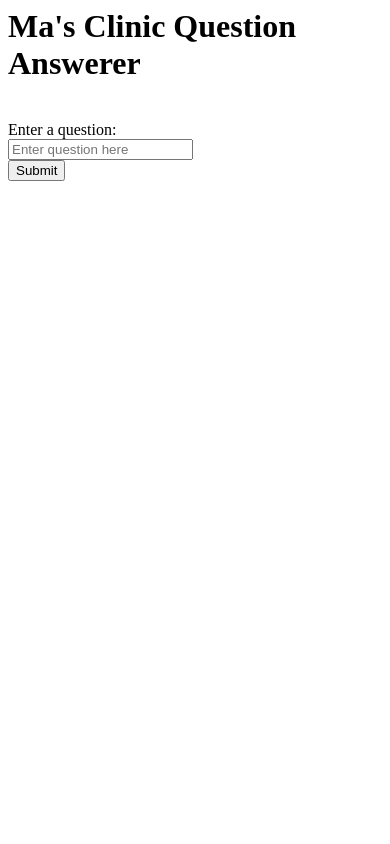
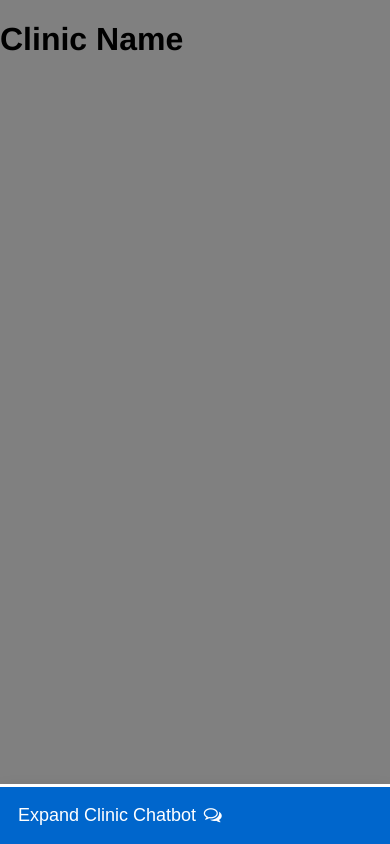
Before and after one commit to xckev/ClinicQuestionWidgetPublic, a plain HTML site: page index.html in a window 390 px wide. Drawn offline with nearby package versions, Linux system fonts and the light colour scheme.

Commit message:
example chatbot ui

```diff
--- a/answerGetter.js
+++ b/AcuperfectWidget/answerGetter.js
@@ -1,6 +1,6 @@
-let questionForm = document.getElementById("questionForm");
+let submitBtn = document.getElementById("qa-submit");
 
-questionForm.addEventListener("submit", (e) => {
+submitBtn.addEventListener("click", (e) => {
   e.preventDefault();
 
   let question = document.getElementById("question-input");
@@ -12,7 +12,8 @@ questionForm.addEventListener("submit", (e) => {
     let output = document.createElement("p");
 
     output.textContent = "<QUESTION ANSWER>";
-    document.body.appendChild(output);
+    document.getElementById('qa-container').appendChild(output);
     question = "";
+    return false;
   }
 });
--- a/index.html
+++ b/index.html
@@ -1,20 +1,63 @@
+<!DOCTYPE html>
 <html lang="en">
+
 <head>
   <meta charset="UTF8">
+  <meta http-equiv="X-UA-Compatible" content="IE=edge">
+  <meta name="viewport" content="width=device-width, initial-scale=1.0">
   <title>Ma's Clinic Question Answerer</title>
-  <link rel="stylesheet" href="styles.css">
+  <link rel="stylesheet" href="static/css/chat.css">
+  <link rel="stylesheet" href="static/css/home.css">
+  <link rel="stylesheet" href="https://cdnjs.cloudflare.com/ajax/libs/font-awesome/4.7.0/css/font-awesome.min.css">
+
 </head>
+
 <body>
-  <h1>Ma's Clinic Question Answerer</h1><br>
-  <div>
-    <form action="", id="questionForm">
-      <label for="question-input">Enter a question:</label><br>
-      <input type="text" id="question-input" name="question-input" placeholder="Enter question here"><br>
-      <input type="submit" value="Submit">
-    </form>
+  <h1>Clinic Name</h1>
+  <!-- CHAT BAR BLOCK -->
+  <div class="chat-bar-collapsible">
+    <button id="chat-button" type="button" class="collapsible">Expand Clinic Chatbot
+      <i style="color: #fff;" class="fa fa-fw fa-comments-o"></i>
+    </button>
 
-    <script src="answerGetter.js"></script>
+
+    <div class="content">
+      <div class="full-chat-block">
+        <!-- Message Container -->
+        <div class="outer-container">
+          <div class="chat-container">
+            <!-- Messages -->
+            <div id="chatbox">
+              <p id="botStarterMessage" class="botText"><span>Loading...</span></p>
+            </div>
+
+            <!-- User input box -->
+            <div class="chat-bar-input-block">
+              <div id="userInput">
+                <input id="textInput" class="input-box" type="text" name="msg" placeholder="Enter message here">
+                <p></p>
+              </div>
+
+              <div class="chat-bar-icons">
+                <i id="chat-icon" style="color: #333;" class="fa fa-fw fa-send" onclick="sendButton()"></i>
+              </div>
+            </div>
+
+            <div id="chat-bar-bottom">
+              <p></p>
+            </div>
+
+          </div>
+        </div>
+
+      </div>
+    </div>
 
   </div>
+
 </body>
+<script src="https://ajax.googleapis.com/ajax/libs/jquery/3.4.1/jquery.min.js"></script>
+<script src="static/scripts/responses.js"></script>
+<script src="static/scripts/chat.js"></script>
+
 </html>
--- /dev/null
+++ b/static/css/chat.css
@@ -0,0 +1,171 @@
+.chat-bar-collapsible {
+  position: fixed;
+  bottom: 0;
+  right: 50px;
+  box-shadow: 0 8px 16px 0 rgba(0, 0, 0, 0.2);
+}
+
+.collapsible {
+  background-color: #06c;
+  color: white;
+  cursor: pointer;
+  padding: 18px;
+  width: 350px;
+  text-align: left;
+  outline: none;
+  font-size: 18px;
+
+  border-radius: 20px 20px 0px 0px;
+  border: 3px solid white;
+  border-bottom: none;
+}
+
+.content {
+  max-height: 0;
+  overflow: hidden;
+  transition: max-height 0.2s ease-out;
+  background-color: #f1f1f1;
+}
+
+.full-chat-block {
+  width: 350px;
+  background: white;
+  text-align: center;
+  overflow: auto;
+  scrollbar-width: none;
+  height: max-content;
+  transition: max-height 0.2s ease-out;
+}
+
+.outer-container {
+  min-height: 500px;
+  bottom: 0%;
+  position: relative;
+}
+
+.chat-container {
+  max-height: 500px;
+  width: 100%;
+  position: absolute;
+  bottom: 0;
+  left: 0;
+  scroll-behavior: smooth;
+  hyphens: auto;
+}
+
+.chat-container::-webkit-scrollbar {
+  display: none;
+}
+
+.chat-bar-input-block {
+  display: flex;
+  float: left;
+  box-sizing: border-box;
+  justify-content: space-between;
+  width: 100%;
+  align-items: center;
+  background-color: rgb(235, 235, 235);
+  /*border-radius: 10px 10px 0px 0px;*/
+  padding: 10px 0px 10px 10px;
+}
+
+.chat-bar-icons {
+  display: flex;
+  justify-content: space-evenly;
+  box-sizing: border-box;
+  width: 25%;
+  float: right;
+  font-size: 20px;
+}
+
+#chat-icon:hover {
+  opacity: .75;
+}
+
+#userInput {
+  width: 110%;
+}
+
+.input-box {
+  float: left;
+  border: none;
+  box-sizing: border-box;
+  width: 100%;
+  border-radius: 10px;
+  padding: 10px;
+  font-size: 16px;
+  color: #000;
+  background-color: white;
+  outline: none
+}
+
+.userText {
+  color: white;
+  font-family: Helvetica;
+  font-size: 16px;
+  font-weight: normal;
+  text-align: right;
+  clear: both;
+}
+
+.userText span {
+  line-height: 1.5em;
+  display: inline-block;
+  background: #2294fb;
+  padding: 10px;
+  border-radius: 10px;
+  border-bottom-right-radius: 0px;
+  max-width: 80%;
+  margin-right: 10px;
+  animation: floatup .5s forwards
+}
+
+.botText {
+  color: #000;
+  font-family: Helvetica;
+  font-weight: normal;
+  font-size: 16px;
+  text-align: left;
+}
+
+.botText span {
+  line-height: 1.5em;
+  display: inline-block;
+  background: #e0e0e0;
+  padding: 10px;
+  border-radius: 10px;
+  border-bottom-left-radius: 0px;
+  max-width: 80%;
+  margin-left: 10px;
+  animation: floatup .5s forwards
+}
+
+@keyframes floatup {
+  from {
+      transform: translateY(14px);
+      opacity: .0;
+  }
+  to {
+      transform: translateY(0px);
+      opacity: 1;
+  }
+}
+
+@media screen and (max-width:600px) {
+  .full-chat-block {
+      width: 100%;
+      border-radius: 0px;
+  }
+  .chat-bar-collapsible {
+      position: fixed;
+      bottom: 0;
+      right: 0;
+      width: 100%;
+  }
+  .collapsible {
+      width: 100%;
+      border: 0px;
+      border-top: 3px solid white;
+      border-radius: 0px;
+  }
+}
--- /dev/null
+++ b/static/css/home.css
@@ -0,0 +1,9 @@
+html {
+  scroll-behavior: smooth;
+  font-family: Helvetica, sans-serif, Arial;
+}
+
+body {
+  margin: 0 auto;
+  background-color: #808080;
+}
--- /dev/null
+++ b/static/scripts/chat.js
@@ -0,0 +1,76 @@
+var collap = document.getElementsByClassName("collapsible");
+var open = false;
+
+for (let i = 0; i < collap.length; i++) {
+  collap[i].addEventListener("click", function () {
+    this.classList.toggle("active");
+    if(this.classList.contains("active")){
+      document.getElementById("chat-button").innerHTML = 'Collapse Clinic Chatbot <i style="color: #fff;" class="fa fa-fw fa-comments-o"></i>';
+    }
+    else{
+      document.getElementById("chat-button").innerHTML = 'Expand Clinic Chatbot <i style="color: #fff;" class="fa fa-fw fa-comments-o"></i>';
+    }
+
+    var content = this.nextElementSibling;
+
+    if (content.style.maxHeight) {
+      content.style.maxHeight = null;
+    } else {
+      content.style.maxHeight = content.scrollHeight + "px";
+    }
+
+  });
+}
+
+function firstBotMessage() {
+  let firstMessage = "Hello! Ask me any question about the clinic!"
+  document.getElementById("botStarterMessage").innerHTML = '<p class="botText"><span>' + firstMessage + '</span></p>';
+
+  document.getElementById("userInput").scrollIntoView(false);
+}
+firstBotMessage();
+
+function getHardResponse(userText) {
+  let botResponse = getBotResponse(userText);
+  let botHtml = '<p class="botText"><span>' + botResponse + '</span></p>';
+  $("#chatbox").append(botHtml);
+
+  document.getElementById("chat-bar-bottom").scrollIntoView(true);
+}
+
+function getResponse() {
+  let userText = $("#textInput").val();
+
+  if (userText == "") {
+    alert("Ensure you input a value!");
+  }
+
+  let userHtml = '<p class="userText"><span>' + userText + '</span></p>';
+
+  $("#textInput").val("");
+  $("#chatbox").append(userHtml);
+  document.getElementById("chat-bar-bottom").scrollIntoView(true);
+
+  setTimeout(() => {
+    getHardResponse(userText);
+  }, 1000)
+
+}
+
+function buttonSendText(sampleText) {
+  let userHtml = '<p class="userText"><span>' + sampleText + '</span></p>';
+
+  $("#textInput").val("");
+  $("#chatbox").append(userHtml);
+  document.getElementById("chat-bar-bottom").scrollIntoView(true);
+}
+
+function sendButton() {
+  getResponse();
+}
+
+$("#textInput").keypress(function (e) {
+  if (e.which == 13) {
+    getResponse();
+  }
+});
--- /dev/null
+++ b/static/scripts/responses.js
@@ -0,0 +1,11 @@
+function getBotResponse(input) {
+  if (input.toLowerCase() == "hello" || input.toLowerCase() == "hi") {
+    return "Hello there! I'm able to answer your questions about the clinic.";
+  }
+  else if (input.toLowerCase() == "goodbye" || input.toLowerCase() == "bye") {
+    return "Talk to you later!";
+  }
+  else {
+    return "Sorry, I couldnt quite understand. I'm only trained to answer questions regarding the clinic.";
+  }
+}
```
Also changed, not shown: AcuperfectWidget/qawidget.html (renamed from qawidget.html, +2 -1 lines).
